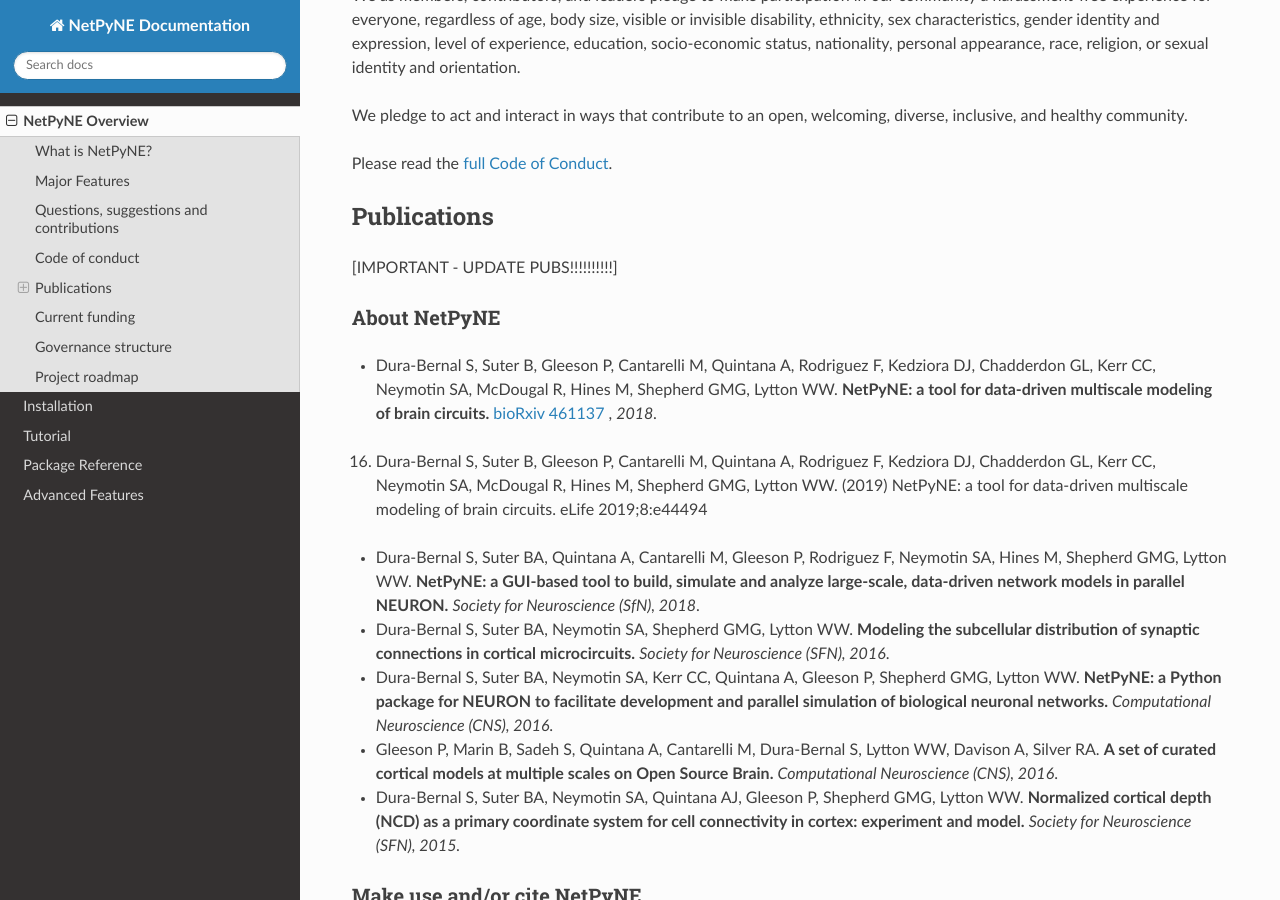
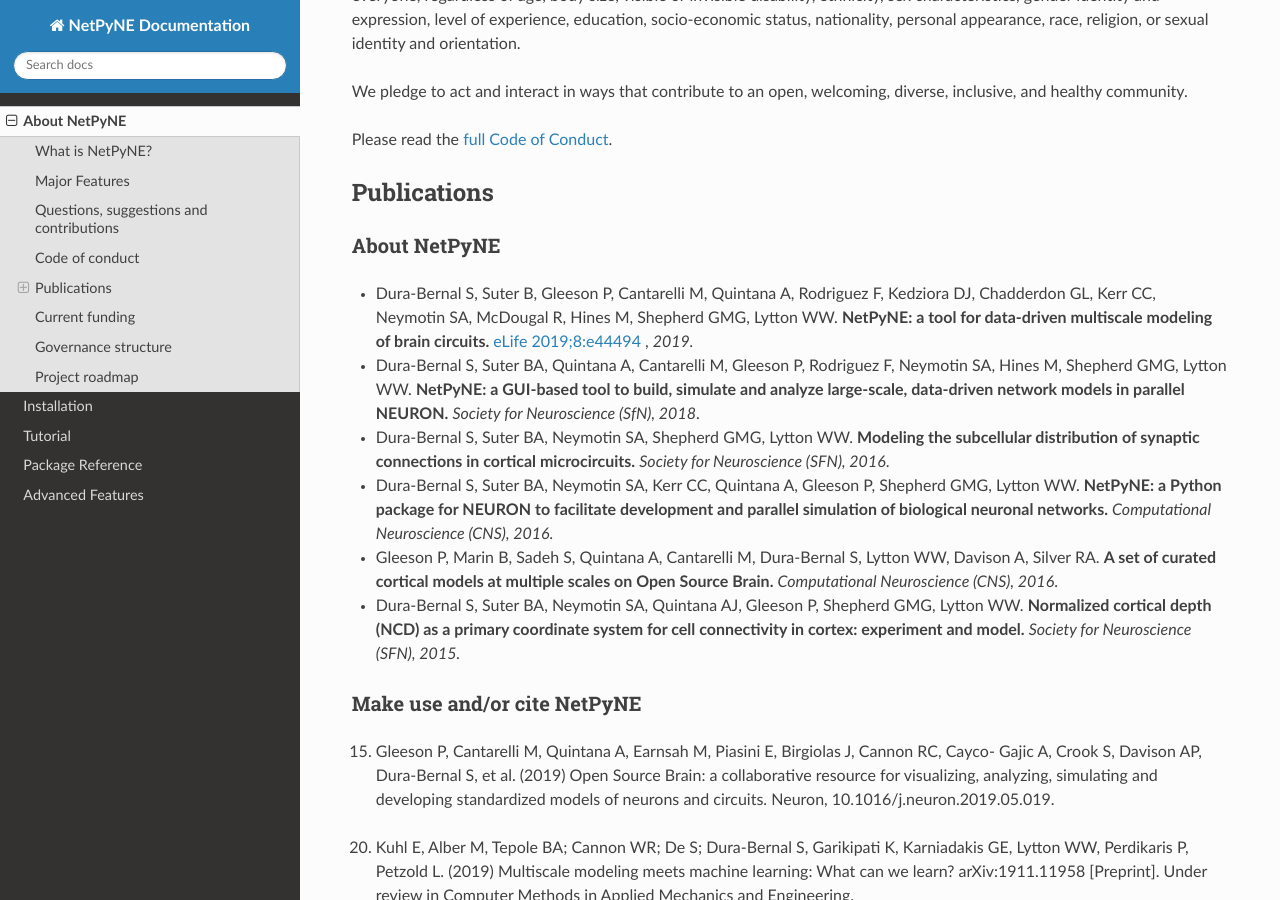
Before and after one commit to suny-downstate-medical-center/netpyne, a Sphinx documentation site: the page built from doc/source/about.rst, in a window 1280 px wide and 900 px high, scrolled down 2960 px. Built offline with Sphinx 7.4.7 and the Read the Docs theme 2.0.0, drawn with Linux system fonts in a browser that asks for light colours; some of the changed text lies outside the part shown.

Commit message:
rename doc overview to about

```diff
--- a/doc/source/overview.rst
+++ b/doc/source/about.rst
@@ -1,4 +1,4 @@
-NetPyNE Overview
+About NetPyNE
 =======================================
 
 What is NetPyNE?
@@ -9,11 +9,9 @@
 
 For a more detailed overview of NetPyNE see:
 
-- `BioRxiv paper <https://www.biorxiv.org/content/early/2018/11/03/461137>`_
+- `eLife paper <https://elifesciences.org/articles/44494>`_
 
 - `SLIDES for Computational Neuroscience conference CNS17 <http://it.neurosim.downstate.edu/salvadord/netpyne.pdf>`_
-
-- `POSTER for Computational Neuroscience conference CNS16 <http://it.neurosim.downstate.edu/salvadord/CNS16_poster.pdf>`_
 
 |
 
@@ -104,14 +102,10 @@
 Publications
 -------------
 
-[IMPORTANT - UPDATE PUBS!!!!!!!!!!]
-
 About NetPyNE
 ^^^^^^^^^^^^^^^^
 
-- Dura-Bernal S, Suter B, Gleeson P, Cantarelli M, Quintana A, Rodriguez F, Kedziora DJ, Chadderdon GL, Kerr CC, Neymotin SA, McDougal R, Hines M, Shepherd GMG, Lytton WW. **NetPyNE: a tool for data-driven multiscale modeling of brain circuits.** `bioRxiv 461137 <https://www.biorxiv.org/content/early/2018/11/03/461137>`_ , *2018.*
-16.	Dura-Bernal S, Suter B, Gleeson P, Cantarelli M, Quintana A, Rodriguez F, Kedziora DJ, Chadderdon GL, Kerr CC, Neymotin SA, McDougal R, Hines M, Shepherd GMG, Lytton WW. (2019) NetPyNE: a tool for data-driven multiscale modeling of brain circuits. eLife 2019;8:e44494
-
+- Dura-Bernal S, Suter B, Gleeson P, Cantarelli M, Quintana A, Rodriguez F, Kedziora DJ, Chadderdon GL, Kerr CC, Neymotin SA, McDougal R, Hines M, Shepherd GMG, Lytton WW. **NetPyNE: a tool for data-driven multiscale modeling of brain circuits.** `eLife 2019;8:e44494 <https://elifesciences.org/articles/44494>`_ , *2019.*
 
 - Dura-Bernal S, Suter BA, Quintana A, Cantarelli M, Gleeson P, Rodriguez F, Neymotin SA, Hines M, Shepherd GMG, Lytton WW. **NetPyNE: a GUI-based tool to build, simulate and analyze large-scale, data-driven network models in parallel NEURON.** *Society for Neuroscience (SfN), 2018*.
 
@@ -138,7 +132,6 @@
 17.	Peng G, Alber M, Buganza A, Cannon W, De S, Dura-Bernal S, Garikipati K, Karmiadakis G, Lytton W, Perdikaris P, Petzold L, Kuhl E. (2019) Integrating Machine Learning and Multiscale Modeling: Perspectives, Challenges, and Opportunities in the Biological, Biomedical, and Behavioral Sciences. Nature Partner Journals (npj) Digital Medicine, 2, 115.
 
 15.	Gleeson P, Cantarelli M, Quintana A, Earnsah M, Piasini E, Birgiolas J, Cannon RC, Cayco- Gajic A, Crook S, Davison AP, Dura-Bernal S, et al. (2019) Open Source Brain: a collaborative resource for visualizing, analyzing, simulating and developing standardized models of neurons and circuits. Neuron, 10.1016/j.neuron.2019.05.019.
-
 
 - Romaro C, Araujo Najman F, Dura-Bernal S, Roque AC. **Implementation of the Potjans-Diesmann cortical microcircuit model in NetPyNE/NEURON with rescaling option.** *Computational Neuroscience (CNS), 2018.*
 
--- a/doc/source/index.rst
+++ b/doc/source/index.rst
@@ -23,7 +23,7 @@
 .. toctree::
    :maxdepth: 3
 
-   overview
+   about
    install
    tutorial
    reference
```
